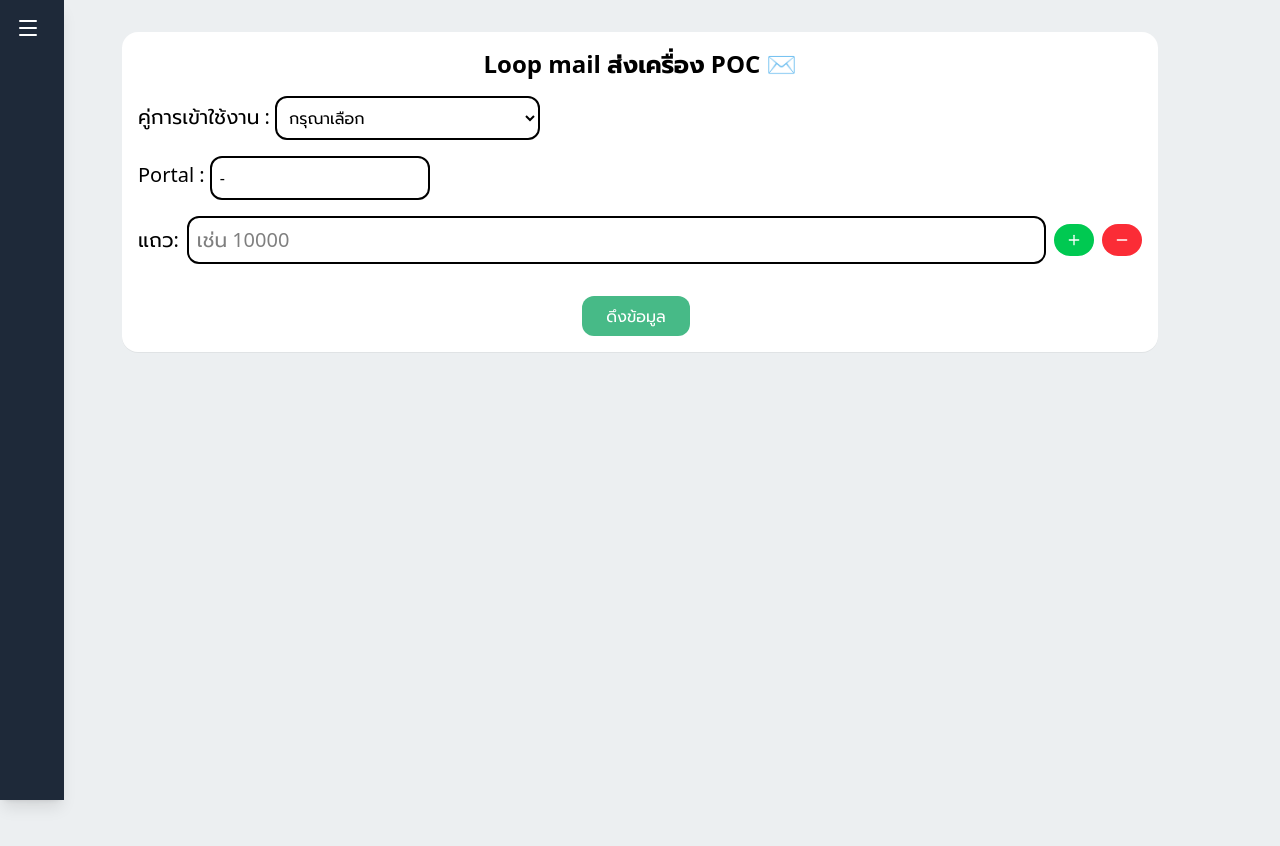
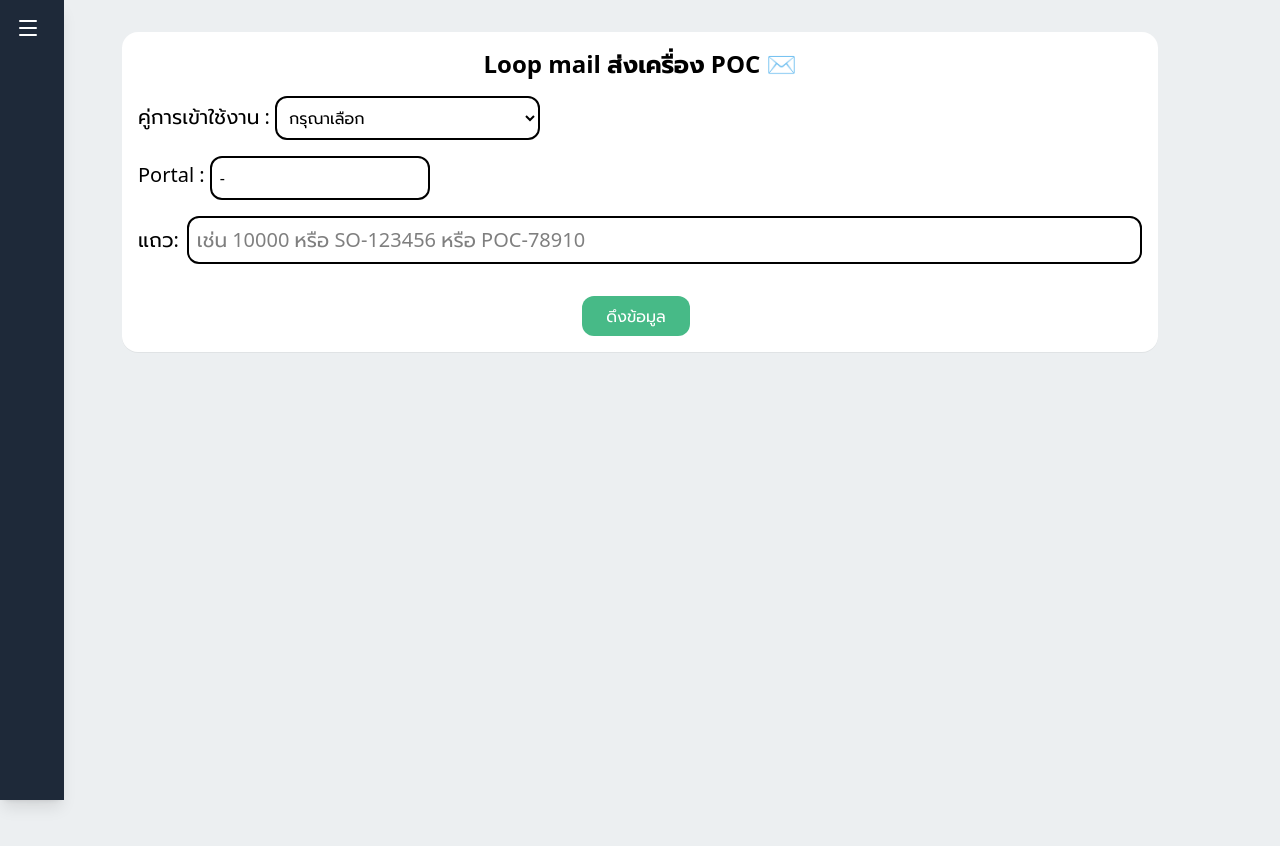
Before and after one commit to JASDA0000/Tools-Provision, a Vue app: page /MailsendVM in a window 1280 px wide. Shown: the top 846 px of the page. Built offline with nearby package versions, Linux system fonts and the light colour scheme.

Commit message:
Update MailsendVM.vue
Remove plus button and Minus button

```diff
--- a/src/views/MailsendVM.vue
+++ b/src/views/MailsendVM.vue
@@ -134,17 +134,9 @@ async function fetchData() {
       <input
         v-model="inputs[index]"
         class="bg-white rounded-xl text-black text-xl p-2 w-full border-2"
-        placeholder="เช่น 10000"
+        placeholder="เช่น 10000 หรือ SO-123456 หรือ POC-78910"
         inputmode="numeric"
       />
-      <template v-if="index === inputs.length - 1">
-        <button @click="addInput" class="bg-green-500 text-white px-3 py-1 rounded-2xl hover:opacity-70">
-          <Plus class="w-4 h-6" />
-        </button>
-        <button @click="removeInput" class="bg-red-500 text-white px-3 py-1 rounded-2xl hover:opacity-70">
-          <Minus class="w-4 h-6" />
-        </button>
-      </template>
     </div>
 
     <button
```
